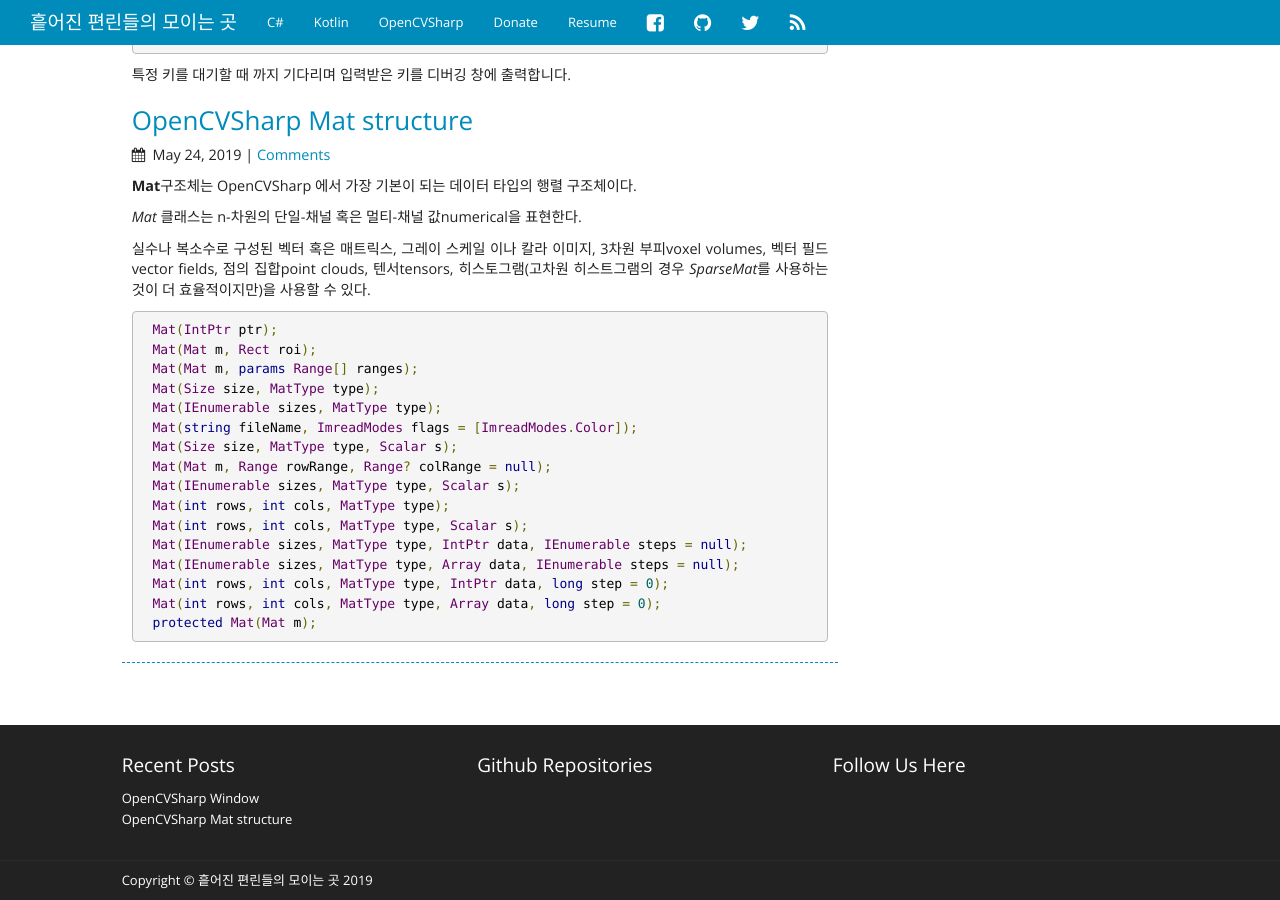
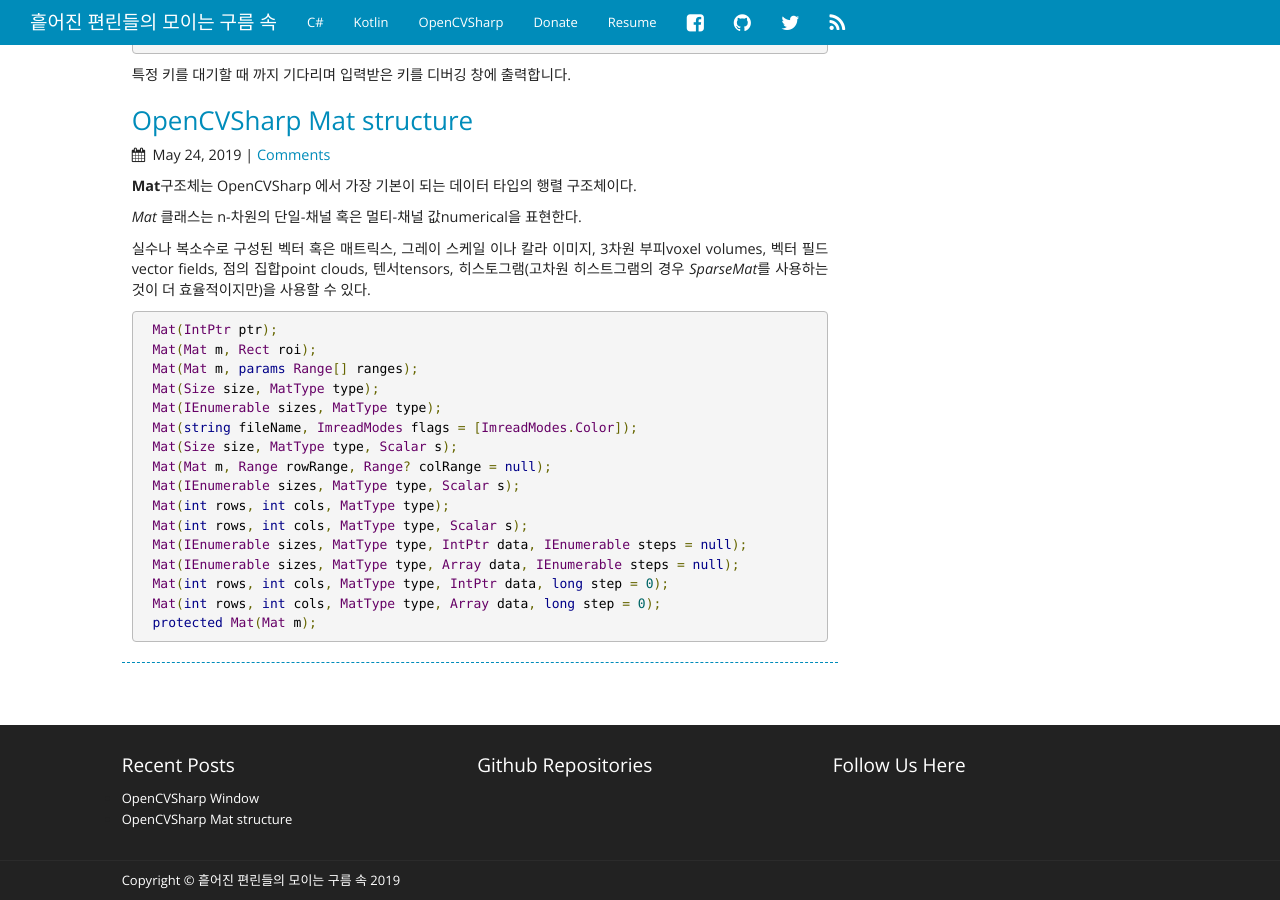
Before and after one commit to MeigoArisa/meigoarisa.github.io, a Jekyll site: the page built from index.html, in a window 1280 px wide and 900 px high, scrolled down 885 px. Built offline with Jekyll 4.4.1, drawn with Linux system fonts in a browser that asks for light colours; nearby versions of some CDN libraries; some of the changed text lies outside the part shown.

Commit message:
title edit

```diff
--- a/_config.yml
+++ b/_config.yml
@@ -1,5 +1,5 @@
 # Site settings
-title: 흩어진 편린들의 모이는 곳
+title: 흩어진 편린들의 모이는 구름 속
 description: 삶 좀 편해지고싶은 사람의 개인 블로그입니다.
 email: wwponv158@gmail.com
 baseurl:
```
